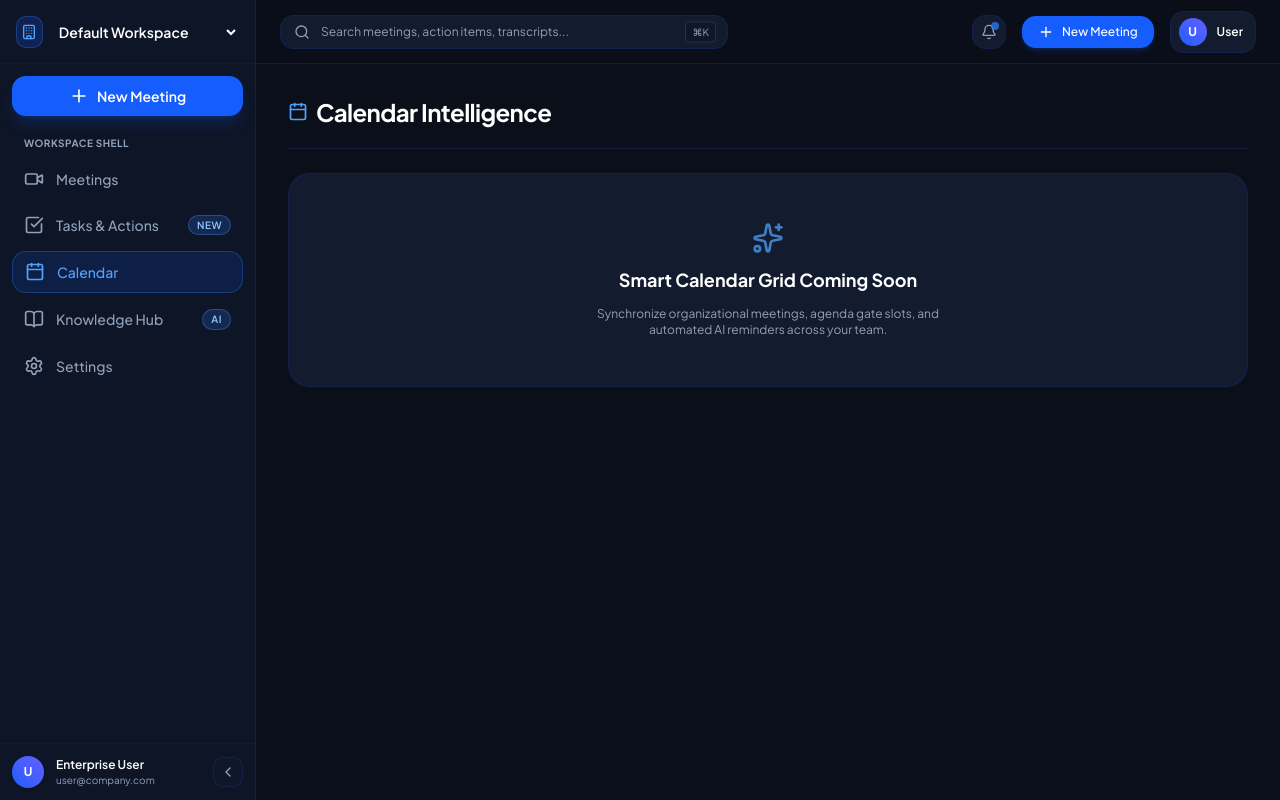
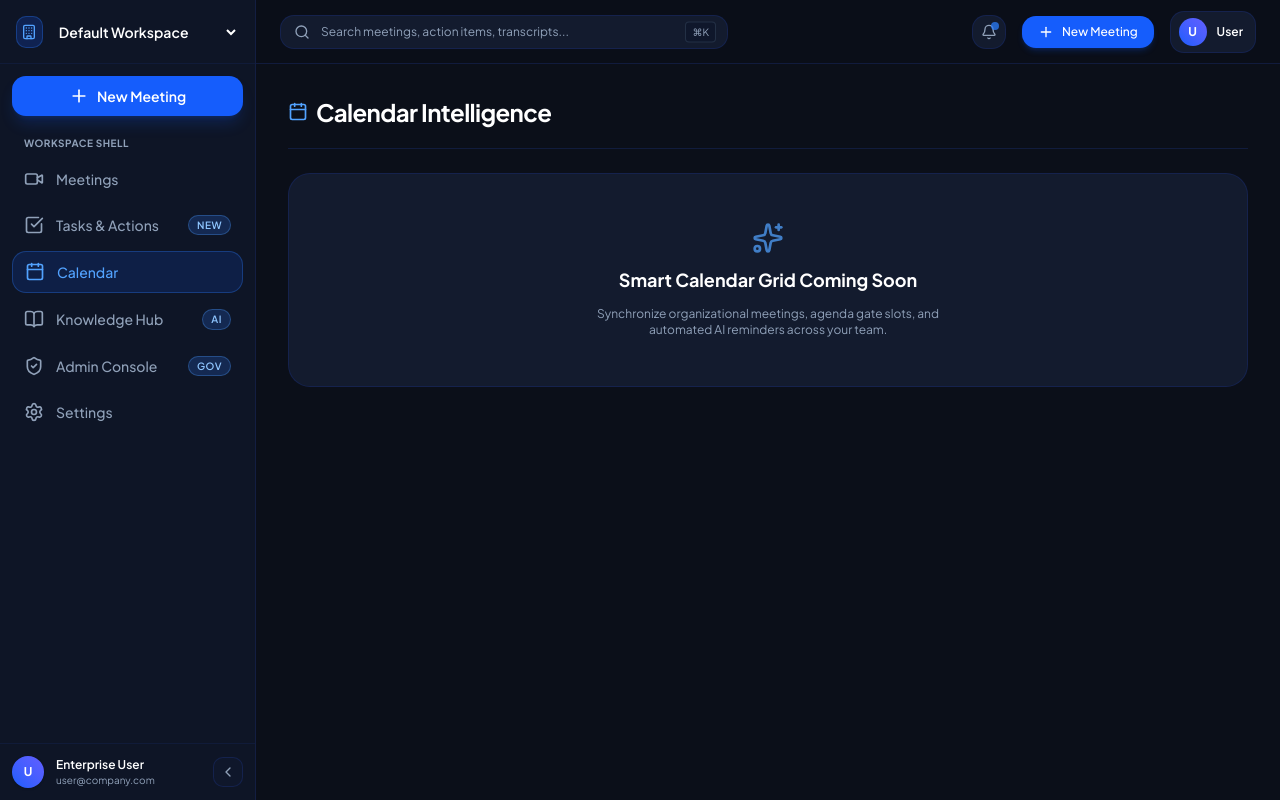
Before and after one commit to khoazandev/Axiom-meeting-protocol, a Next.js app in the folder src/frontend/: page /calendar in a window 1280 px wide. Built offline with nearby package versions, Linux system fonts and the light colour scheme.

Commit message:
feat(frontend): add Admin Console link to AppSidebar navigation

```diff
--- a/src/frontend/src/components/layout/app-sidebar.tsx
+++ b/src/frontend/src/components/layout/app-sidebar.tsx
@@ -14,7 +14,7 @@ import {
   ChevronRight,
   Building,
   Plus,
-  ShieldAlert,
+  ShieldCheck,
 } from 'lucide-react';
 
 interface SidebarProps {
@@ -31,6 +31,7 @@ export function AppSidebar({ collapsed, onToggle }: SidebarProps) {
     { label: 'Tasks & Actions', href: '/tasks', icon: CheckSquare, badge: 'New' },
     { label: 'Calendar', href: '/calendar', icon: Calendar, badge: null },
     { label: 'Knowledge Hub', href: '/knowledge', icon: BookOpen, badge: 'AI' },
+    { label: 'Admin Console', href: '/admin', icon: ShieldCheck, badge: 'Gov' },
     { label: 'Settings', href: '/settings', icon: Settings, badge: null },
   ];
 
```
